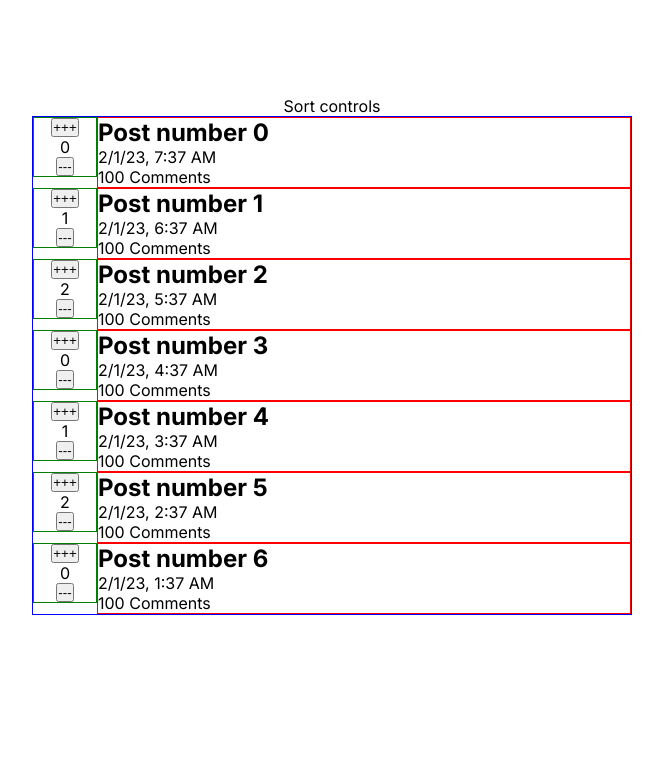
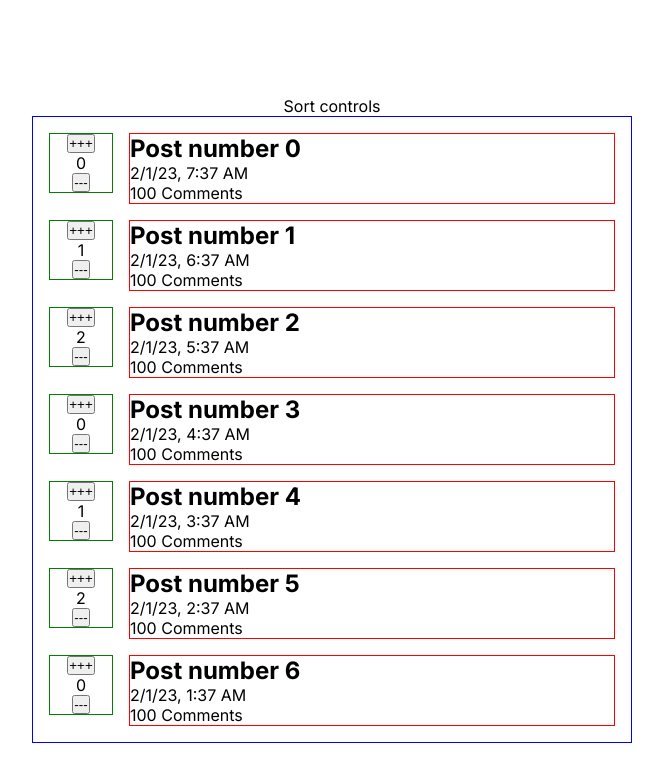
Before and after one commit to steenburgh/react-nextjs-reddit-clone, a Next.js app: page / in a window 1280 px wide. Shown: the top 782 px of the page, without its empty margins (308-971 px from the left). Built offline with nearby package versions, Linux system fonts and the light colour scheme.

Commit message:
Single quotes -> Double quotes, app-wide

```diff
--- a/next.config.js
+++ b/next.config.js
@@ -1,4 +1,4 @@
-/** @type {import('next').NextConfig} */
+/** @type {import("next").NextConfig} */
 const nextConfig = {
 	reactStrictMode: true,
 }
--- a/pages/api/hello.ts
+++ b/pages/api/hello.ts
@@ -1,5 +1,5 @@
 // Next.js API route support: https://nextjs.org/docs/api-routes/introduction
-import type { NextApiRequest, NextApiResponse } from 'next'
+import type { NextApiRequest, NextApiResponse } from "next"
 
 type Data = {
 	name: string
@@ -9,5 +9,5 @@ export default function handler(
 	req: NextApiRequest,
 	res: NextApiResponse<Data>
 ) {
-	res.status(200).json({ name: 'John Doe' })
+	res.status(200).json({ name: "John Doe" })
 }
--- a/styles/globals.css
+++ b/styles/globals.css
@@ -1,9 +1,10 @@
+@import "./sizes.css";
+
 :root {
 	--max-width: 1100px;
-	--border-radius: 12px;
-	--font-mono: ui-monospace, Menlo, Monaco, 'Cascadia Mono', 'Segoe UI Mono',
-		'Roboto Mono', 'Oxygen Mono', 'Ubuntu Monospace', 'Source Code Pro',
-		'Fira Mono', 'Droid Sans Mono', 'Courier New', monospace;
+	--font-mono: ui-monospace, Menlo, Monaco, "Cascadia Mono", "Segoe UI Mono",
+		"Roboto Mono", "Oxygen Mono", "Ubuntu Monospace", "Source Code Pro",
+		"Fira Mono", "Droid Sans Mono", "Courier New", monospace;
 
 	--foreground-rgb: 0, 0, 0;
 	--background-rgb: 255, 255, 255;
```
